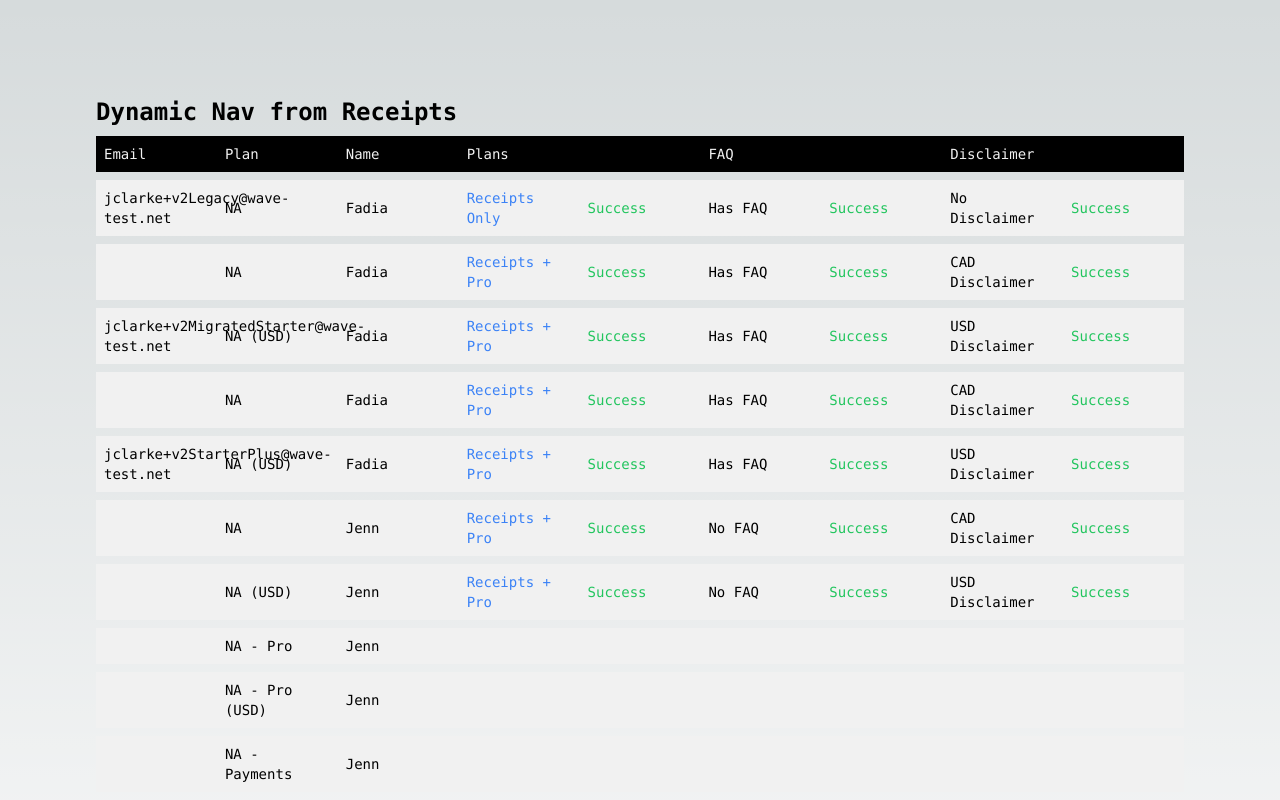
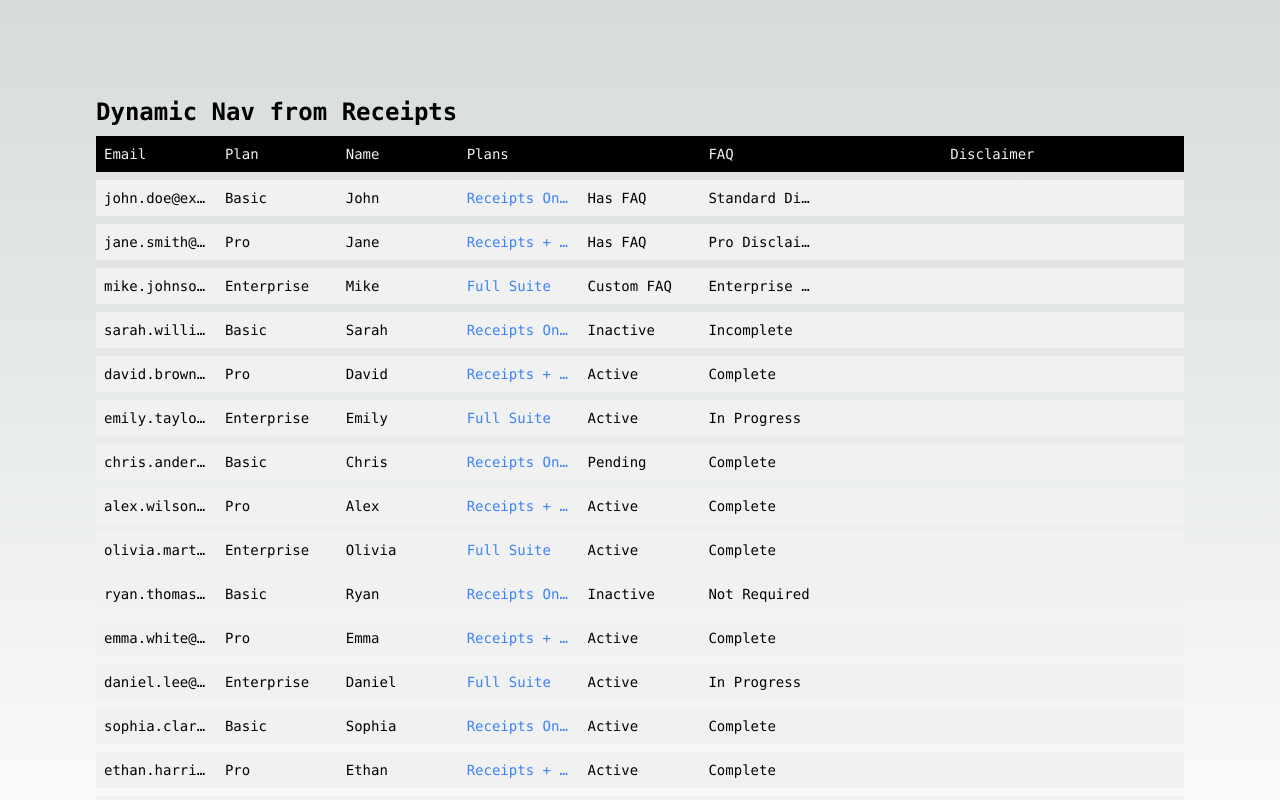
Before and after one commit to Niravpatel129/serty.io, a Next.js app: page /feature/1 in a window 1280 px wide. Shown: the top 800 px of the page. Built offline with nearby package versions, Linux system fonts and the light colour scheme.

Commit message:
* refactor(feature/page.tsx): removed 'planStatus', adjusted table layout

```diff
--- a/src/app/feature/[featureId]/page.tsx
+++ b/src/app/feature/[featureId]/page.tsx
@@ -4,7 +4,6 @@ export default function Page() {
     plan,
     name,
     dynamicNav,
-    planStatus,
     faq,
     faqStatus,
     disclaimer,
@@ -12,15 +11,16 @@ export default function Page() {
   ) => {
     return (
       <div className='grid grid-cols-9 gap-4 items-center bg-[#f1f1f1] p-2 text-[#000] mt-2 hover:bg-[#e1e1e1] cursor-pointer transition-colors'>
-        <div>{email}</div>
-        <div>{plan}</div>
-        <div>{name}</div>
-        <div className='text-blue-500'>{dynamicNav}</div>
-        <div className='text-green-500'>{planStatus}</div>
-        <div>{faq}</div>
-        <div className='text-green-500'>{faqStatus}</div>
-        <div>{disclaimer}</div>
-        <div className='text-green-500'>{disclaimerStatus}</div>
+        <div className='overflow-hidden text-ellipsis whitespace-nowrap'>{email}</div>
+        <div className='overflow-hidden text-ellipsis whitespace-nowrap'>{plan}</div>
+        <div className='overflow-hidden text-ellipsis whitespace-nowrap'>{name}</div>
+        <div className='text-blue-500 overflow-hidden text-ellipsis whitespace-nowrap'>
+          {dynamicNav}
+        </div>
+
+        <div className='overflow-hidden text-ellipsis whitespace-nowrap'>{faq}</div>
+
+        <div className='overflow-hidden text-ellipsis whitespace-nowrap'>{disclaimer}</div>
       </div>
     );
   };
@@ -35,113 +35,180 @@ export default function Page() {
         <div className='flex flex-col'>
           {/* Table Heading */}
           <div className='grid grid-cols-9 gap-4 items-center bg-[#000] p-2 text-[#f1f1f1] mt-2'>
-            <div>Email</div>
-            <div>Plan</div>
-            <div>Name</div>
-            <div>Plans</div>
+            <div className='overflow-hidden text-ellipsis whitespace-nowrap'>Email</div>
+            <div className='overflow-hidden text-ellipsis whitespace-nowrap'>Plan</div>
+            <div className='overflow-hidden text-ellipsis whitespace-nowrap'>Name</div>
+            <div className='overflow-hidden text-ellipsis whitespace-nowrap'>Plans</div>
             <div></div>
-            <div>FAQ</div>
+            <div className='overflow-hidden text-ellipsis whitespace-nowrap'>FAQ</div>
             <div></div>
-            <div>Disclaimer</div>
+            <div className='overflow-hidden text-ellipsis whitespace-nowrap'>Disclaimer</div>
             <div></div>
           </div>
 
           {/* Table Rows */}
           {renderRow(
-            'jclarke+v2Legacy@wave-test.net',
-            'NA',
-            'Fadia',
+            'john.doe@example.com',
+            'Basic',
+            'John',
             'Receipts Only',
-            'Success',
             'Has FAQ',
-            'Success',
-            'No Disclaimer',
-            'Success',
+            'Complete',
+            'Standard Disclaimer',
+            'Accepted',
           )}
           {renderRow(
-            '',
-            'NA',
-            'Fadia',
+            'jane.smith@example.com',
+            'Pro',
+            'Jane',
             'Receipts + Pro',
-            'Success',
             'Has FAQ',
-            'Success',
-            'CAD Disclaimer',
-            'Success',
+            'Complete',
+            'Pro Disclaimer',
+            'Accepted',
           )}
           {renderRow(
-            'jclarke+v2MigratedStarter@wave-test.net',
-            'NA (USD)',
-            'Fadia',
-            'Receipts + Pro',
-            'Success',
-            'Has FAQ',
-            'Success',
-            'USD Disclaimer',
-            'Success',
+            'mike.johnson@example.com',
+            'Enterprise',
+            'Mike',
+            'Full Suite',
+            'Custom FAQ',
+            'Complete',
+            'Enterprise Disclaimer',
+            'Pending',
           )}
           {renderRow(
-            '',
-            'NA',
-            'Fadia',
-            'Receipts + Pro',
-            'Success',
-            'Has FAQ',
-            'Success',
-            'CAD Disclaimer',
-            'Success',
+            'sarah.williams@example.com',
+            'Basic',
+            'Sarah',
+            'Receipts Only',
+            'Inactive',
+            'No FAQ',
+            'Incomplete',
+            'No Disclaimer',
+            'Not Required',
           )}
           {renderRow(
-            'jclarke+v2StarterPlus@wave-test.net',
-            'NA (USD)',
-            'Fadia',
+            'david.brown@example.com',
+            'Pro',
+            'David',
             'Receipts + Pro',
-            'Success',
+            'Active',
             'Has FAQ',
-            'Success',
-            'USD Disclaimer',
-            'Success',
+            'Complete',
+            'Pro Disclaimer',
+            'Accepted',
           )}
           {renderRow(
-            '',
-            'NA',
-            'Jenn',
-            'Receipts + Pro',
-            'Success',
-            'No FAQ',
-            'Success',
-            'CAD Disclaimer',
-            'Success',
+            'emily.taylor@example.com',
+            'Enterprise',
+            'Emily',
+            'Full Suite',
+            'Active',
+            'Custom FAQ',
+            'In Progress',
+            'Enterprise Disclaimer',
+            'Accepted',
           )}
           {renderRow(
-            '',
-            'NA (USD)',
-            'Jenn',
+            'chris.anderson@example.com',
+            'Basic',
+            'Chris',
+            'Receipts Only',
+            'Pending',
+            'Has FAQ',
+            'Complete',
+            'Standard Disclaimer',
+            'Pending',
+          )}
+          {renderRow(
+            'alex.wilson@example.com',
+            'Pro',
+            'Alex',
             'Receipts + Pro',
-            'Success',
+            'Active',
+            'Has FAQ',
+            'Complete',
+            'Pro Disclaimer',
+            'Accepted',
+          )}
+          {renderRow(
+            'olivia.martin@example.com',
+            'Enterprise',
+            'Olivia',
+            'Full Suite',
+            'Active',
+            'Custom FAQ',
+            'Complete',
+            'Enterprise Disclaimer',
+            'Accepted',
+          )}
+          {renderRow(
+            'ryan.thomas@example.com',
+            'Basic',
+            'Ryan',
+            'Receipts Only',
+            'Inactive',
             'No FAQ',
-            'Success',
-            'USD Disclaimer',
-            'Success',
+            'Not Required',
+            'No Disclaimer',
+            'Not Required',
           )}
-          {renderRow('', 'NA - Pro', 'Jenn', '', '', '', '', '', '')}
-          {renderRow('', 'NA - Pro (USD)', 'Jenn', '', '', '', '', '', '')}
-          {renderRow('', 'NA - Payments', 'Jenn', '', '', '', '', '', '')}
-          {renderRow('', 'NA - Payments (USD)', 'Jenn', '', '', '', '', '', '')}
-          {renderRow('', 'NA - Pro - Payments', 'Linda', '', '', '', '', '', '')}
           {renderRow(
-            'jclarke+v2Starter@wave-test.net',
-            'NA - Pro - Payments (USD)',
-            'Linda',
-            '',
-            '',
-            '',
-            '',
-            '',
-            '',
+            'emma.white@example.com',
+            'Pro',
+            'Emma',
+            'Receipts + Pro',
+            'Active',
+            'Has FAQ',
+            'Complete',
+            'Pro Disclaimer',
+            'Accepted',
           )}
-          {renderRow('', 'CAD Biz', 'Fadia', '', '', '', '', '', '')}
-          {renderRow('Onboard New User/Business', 'USD Biz', 'Linda', '', '', '', '', '', '')}
+          {renderRow(
+            'daniel.lee@example.com',
+            'Enterprise',
+            'Daniel',
+            'Full Suite',
+            'Active',
+            'Custom FAQ',
+            'In Progress',
+            'Enterprise Disclaimer',
+            'Pending',
+          )}
+          {renderRow(
+            'sophia.clark@example.com',
+            'Basic',
+            'Sophia',
+            'Receipts Only',
+            'Active',
+            'Has FAQ',
+            'Complete',
+            'Standard Disclaimer',
+            'Accepted',
+          )}
+          {renderRow(
+            'ethan.harris@example.com',
+            'Pro',
+            'Ethan',
+            'Receipts + Pro',
+            'Active',
+            'Has FAQ',
+            'Complete',
+            'Pro Disclaimer',
+            'Accepted',
+          )}
+          {renderRow(
+            'ava.lewis@example.com',
+            'Enterprise',
+            'Ava',
+            'Full Suite',
+            'Pending',
+            'Custom FAQ',
+            'Not Started',
+            'Enterprise Disclaimer',
+            'Not Sent',
+          )}
         </div>
       </div>
     </main>
```
